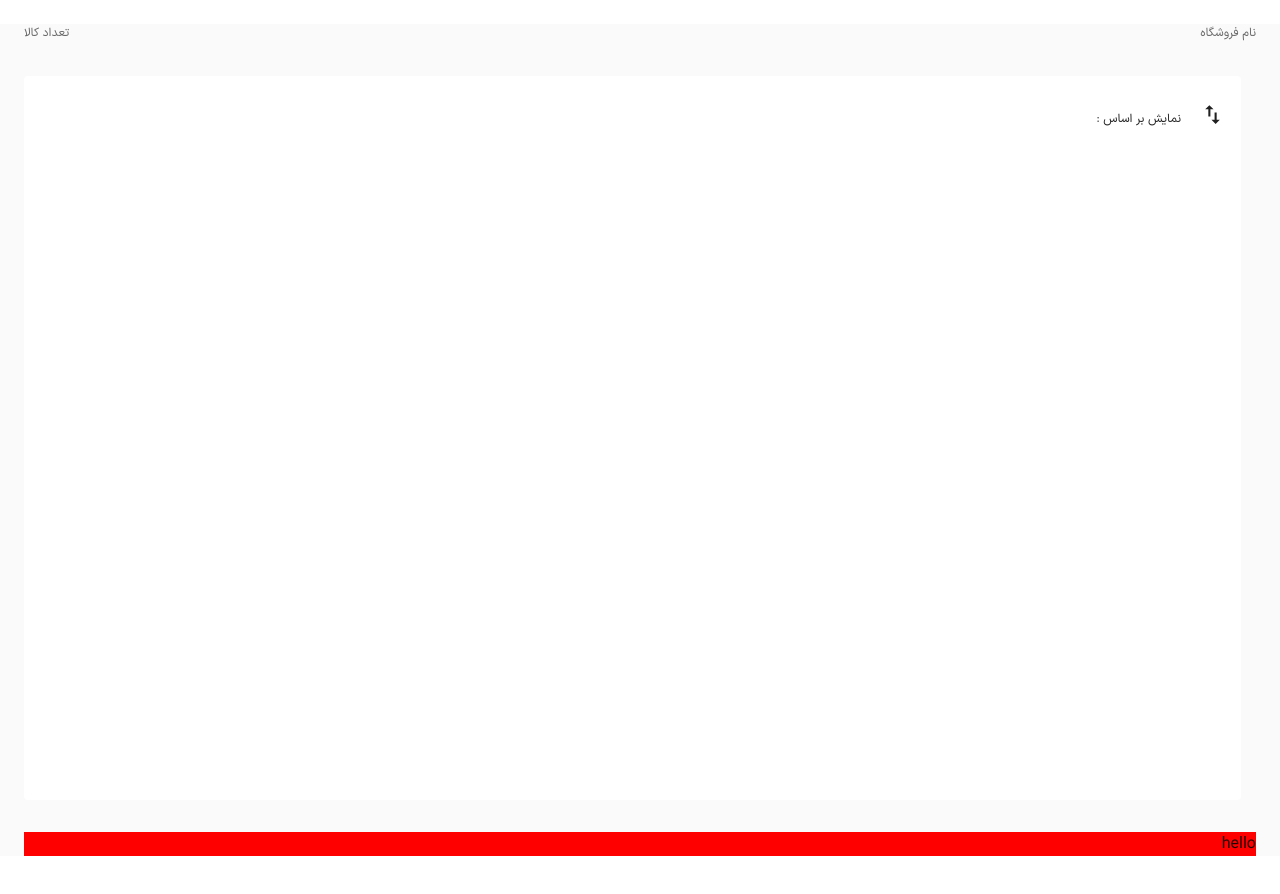
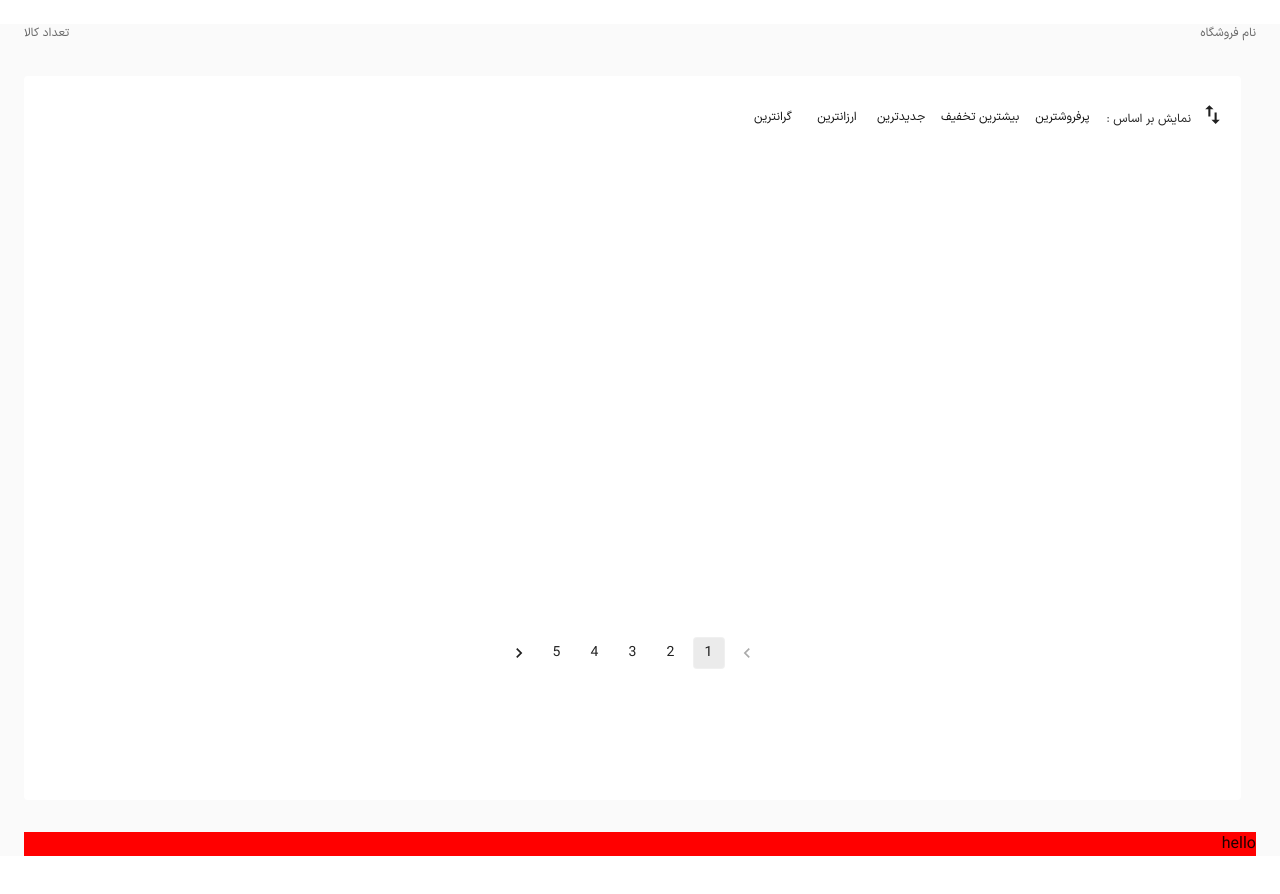
Before and after one commit to mahsaamini23/okala, a Next.js app: page /browse/category in a window 1280 px wide. Shown: the top 894 px of the page. Built offline with nearby package versions, Linux system fonts and the light colour scheme.

Commit message:
add button and style

```diff
--- a/component/filter/Products/Products.tsx
+++ b/component/filter/Products/Products.tsx
@@ -1,18 +1,52 @@
+import { useState } from "react";
 
 import Grid from "@mui/material/Grid";
 import Typography from "@mui/material/Typography";
 import SwapVertIcon from '@mui/icons-material/SwapVert';
+import Button from "@mui/material/Button";
+import Pagination from '@mui/material/Pagination';
+import Stack from '@mui/material/Stack';
 
 const Products=()=>{
+    const [filterBtn, setFilterBtn] = useState([{title:'پرفروشترین'}, {title:'بیشترین تخفیف'},{title:'جدیدترین'},{title:'ارزانترین'},{title:'گرانترین'}]);
+
     return(
         <Grid pb={'16px'}>
-            <Grid container item display={'flex'} justifyContent={'flex-start'} alignItems={'center'} gap={'10px'} >
-                <Grid>
-                    <SwapVertIcon sx={{fontSize:25}}/>
+            <Grid container display={'flex'} flexDirection={'row'} justifyContent={'flex-start'}>
+                <Grid display={'flex'} justifyContent={'flex-start'} alignItems={'center'}>
+                    <Grid>
+                        <SwapVertIcon sx={{fontSize:25}}/>
+                    </Grid>
+                    <Grid>
+                        <Typography p={'9px'} sx={{fontSize:'12px', color:'rgba(0, 0, 0, 0.87)',}}>نمایش بر اساس :</Typography>
+                    </Grid>
                 </Grid>
                 <Grid>
-                    <Typography p={'9px'} sx={{fontSize:'12px', color:'rgba(0, 0, 0, 0.87)',}}>نمایش بر اساس :</Typography>
+                    <Grid>
+                        {filterBtn.map((Btn, index) => (
+                            <Button  key={index} sx={{
+                                fontSize:'12px',
+                                '&:hover': {
+                                    backgroundColor: '#e0f2f4',
+                                    color: '#000',
+                                },
+                                '&:active': {
+                                    backgroundColor:'#e0f2f1',
+                                    color:'#02a0a4'
+                                }
+                                }}
+                            >
+                                {Btn.title}
+                            </Button>
+                        ))}
+                    </Grid>
                 </Grid>
+            </Grid>
+            <Grid height={'500px'}></Grid>
+            <Grid>
+                <Stack spacing={2} display={'flex'} justifyContent={'center'}>
+                    <Pagination count={5} variant="outlined" shape="rounded" sx={{alignSelf:'center'}} />
+                </Stack>
             </Grid>
         </Grid>
     )
```
